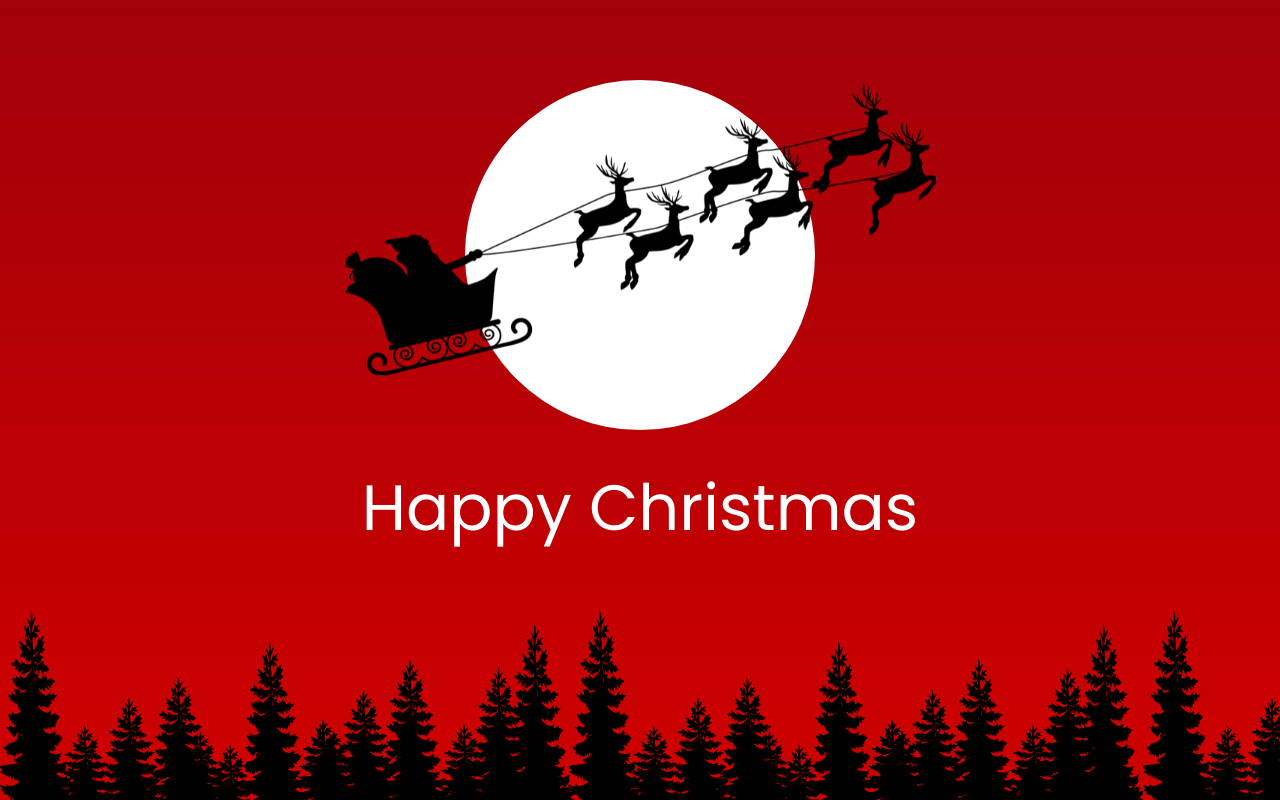
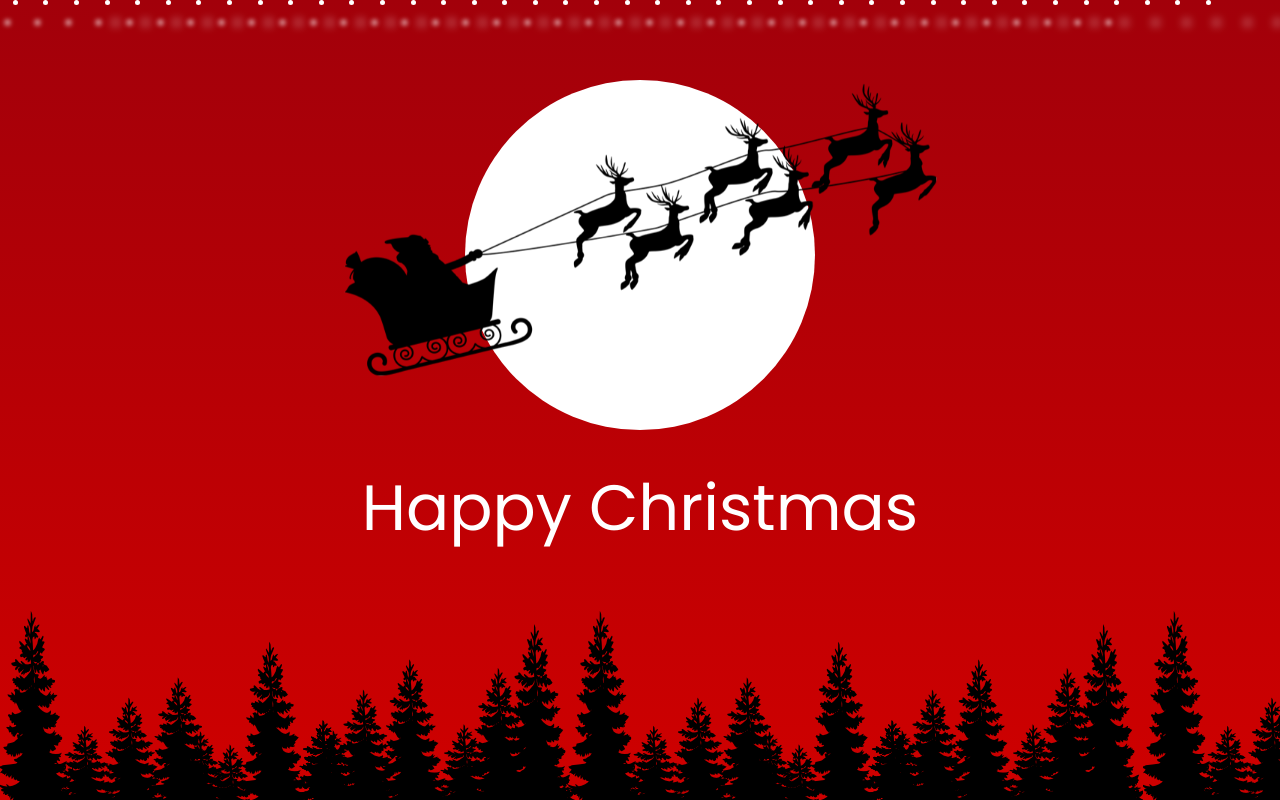
Before and after one commit to CJR85/christmas-animation, a plain HTML site: page index.html in a window 1280 px wide. Drawn offline with Linux system fonts and the light colour scheme.

Commit message:
Style snow class and spans

```diff
--- a/style.css
+++ b/style.css
@@ -73,3 +73,18 @@ body {
   align-items: flex-end;
   color: #fff;
 }
+
+.container .snow {
+  position: relative;
+  display: flex;
+}
+
+.container .snow span {
+  position: relative;
+  min-width: 5px;
+  height: 5px;
+  background: #fff;
+  border-radius: 50%;
+  margin: 0 1vw;
+  box-shadow: -100px 20px 5px #fff, 100px 20px 10px #fff;
+}
```
